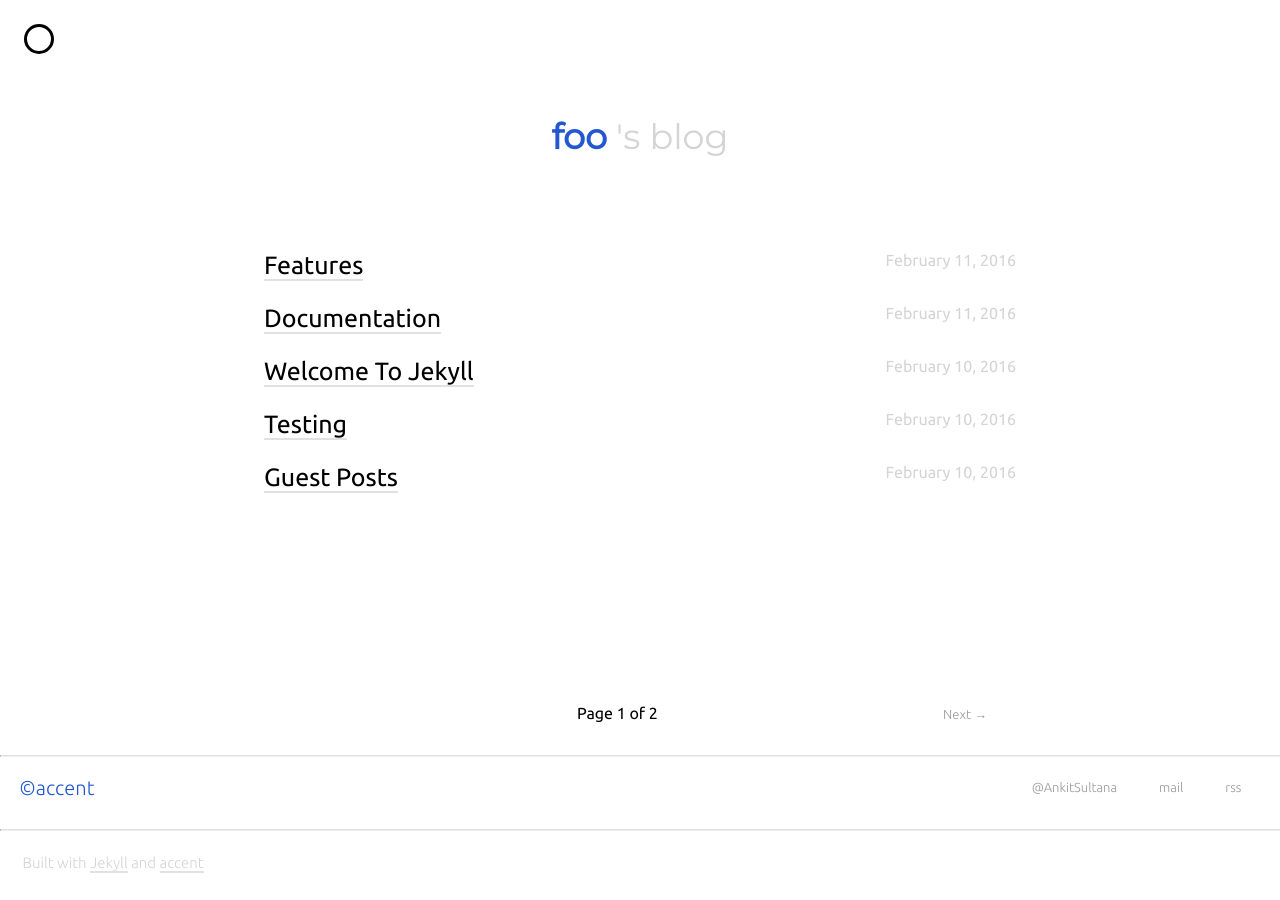
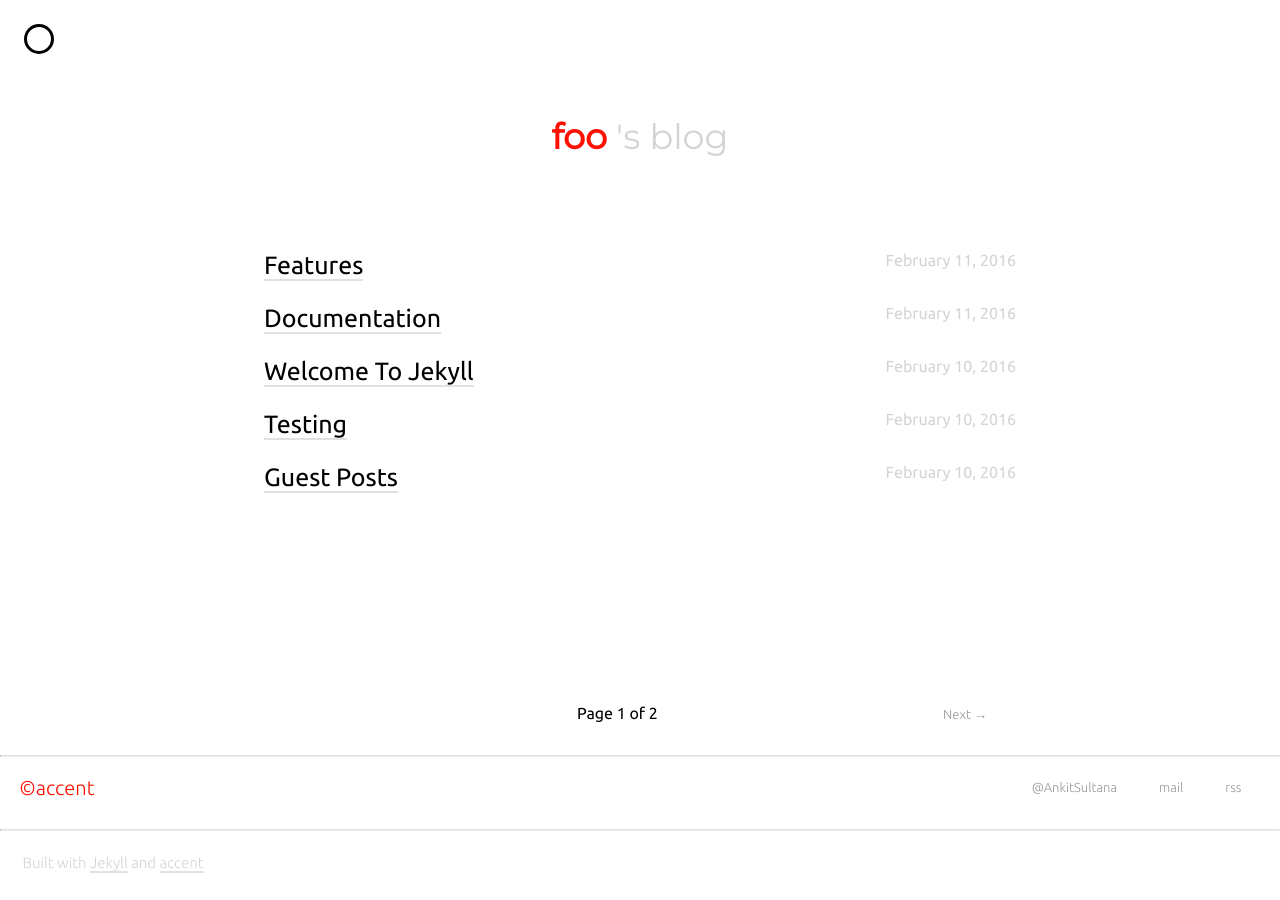
Before and after one commit to ankitsultana/accent, a Jekyll site: the page built from index.html, in a window 1280 px wide. Built offline with Jekyll 4.4.1, drawn with Linux system fonts in a browser that asks for light colours; nearby versions of some CDN libraries; the list of posts is cut into pages by our own code.

Commit message:
change accent color

```diff
--- a/_sass/_vars.scss
+++ b/_sass/_vars.scss
@@ -18,7 +18,7 @@ $footer-size: 230px;
 $about-image-size: 100px;
 
 // Colors
-$blue-color: #2358D1;//#ff0f00;
+$blue-color: #ff0f00;//#2358D1;
 $underline-color: #E1E1E1;
 $light-color: #D4D4D4;
 $medium-gray-color: #999;
```
